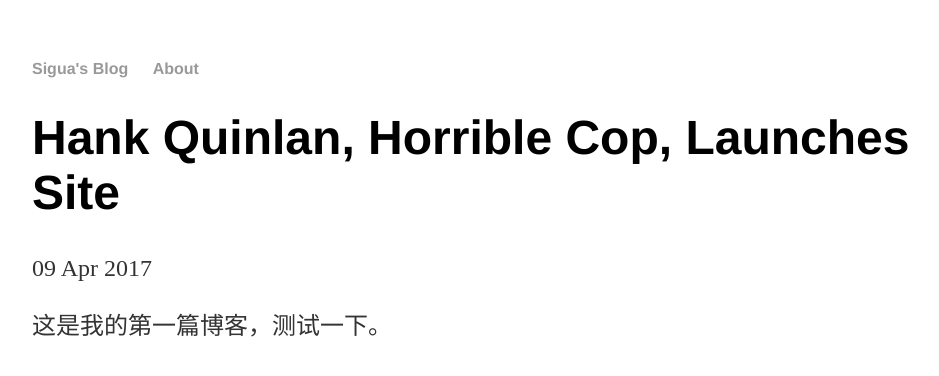
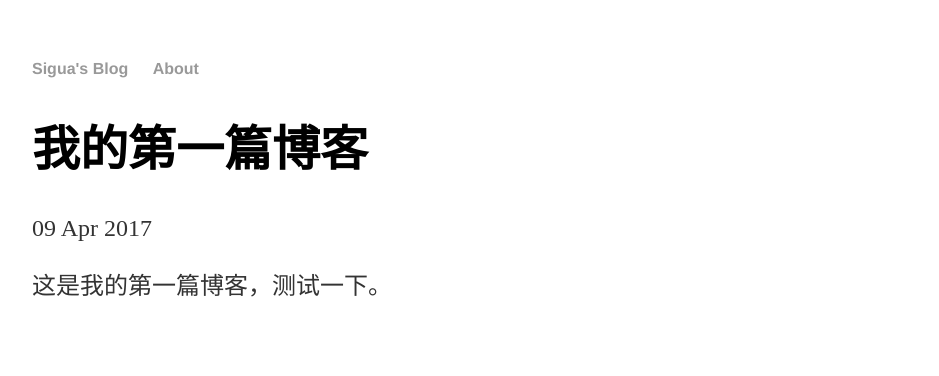
Before and after one commit to IrisCSX/IrisCSX.github.io, a Jekyll site: the page built from _posts/2017-04-09-测试第一篇博客.md, in a window 1280 px wide. Shown: the top 376 px of the page, without its empty margins (160-1099 px from the left). Built offline with Jekyll 4.4.1, drawn with Linux system fonts in a browser that asks for light colours.

Commit message:
Update 2017-04-09-测试第一篇博客.md

```diff
--- a/_posts/2017-04-09-测试第一篇博客.md
+++ b/_posts/2017-04-09-测试第一篇博客.md
@@ -1,6 +1,6 @@
 ---
 layout: post
-title: "Hank Quinlan, Horrible Cop, Launches Site"
+title: "我的第一篇博客"
 date: 2017-04-09
 ---
 这是我的第一篇博客，测试一下。
```
